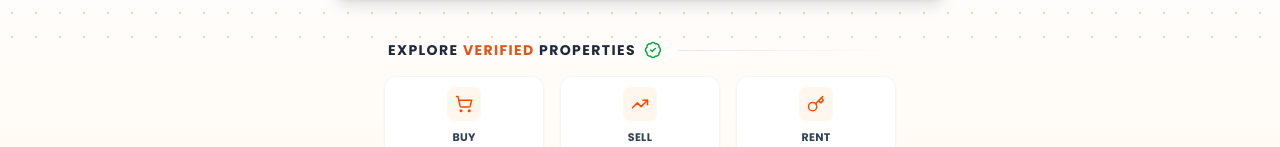
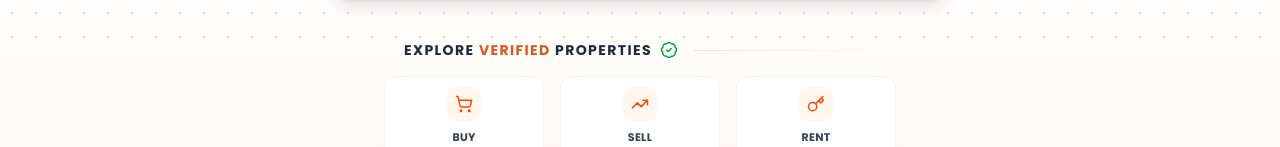
Before and after one commit to passportpulse/property-wala-ankita, a React (Vite) app: page / in a window 1280 px wide. Shown: the part 503-650 px from the top of the page. Built offline with nearby package versions, Linux system fonts and the light colour scheme; a web font is replaced by a local one.

Commit message:
home hero updated

```diff
--- a/src/pages/home/sections/HomeHero.jsx
+++ b/src/pages/home/sections/HomeHero.jsx
@@ -251,7 +251,7 @@ export default function HomeHero() {
             {/* HEADER - Aligned left relative to the content width */}
             <div className="w-full max-w-lg flex items-center gap-2 mb-4 px-1">
 
-              <h2 className="text-xs lg:text-sm font-black text-slate-800 uppercase tracking-widest">
+              <h2 className="pl-4 text-xs lg:text-sm font-black text-slate-800 uppercase tracking-widest">
                 Explore <span className="text-dark-orange">Verified</span>{" "}
                 Properties
               </h2>
```
